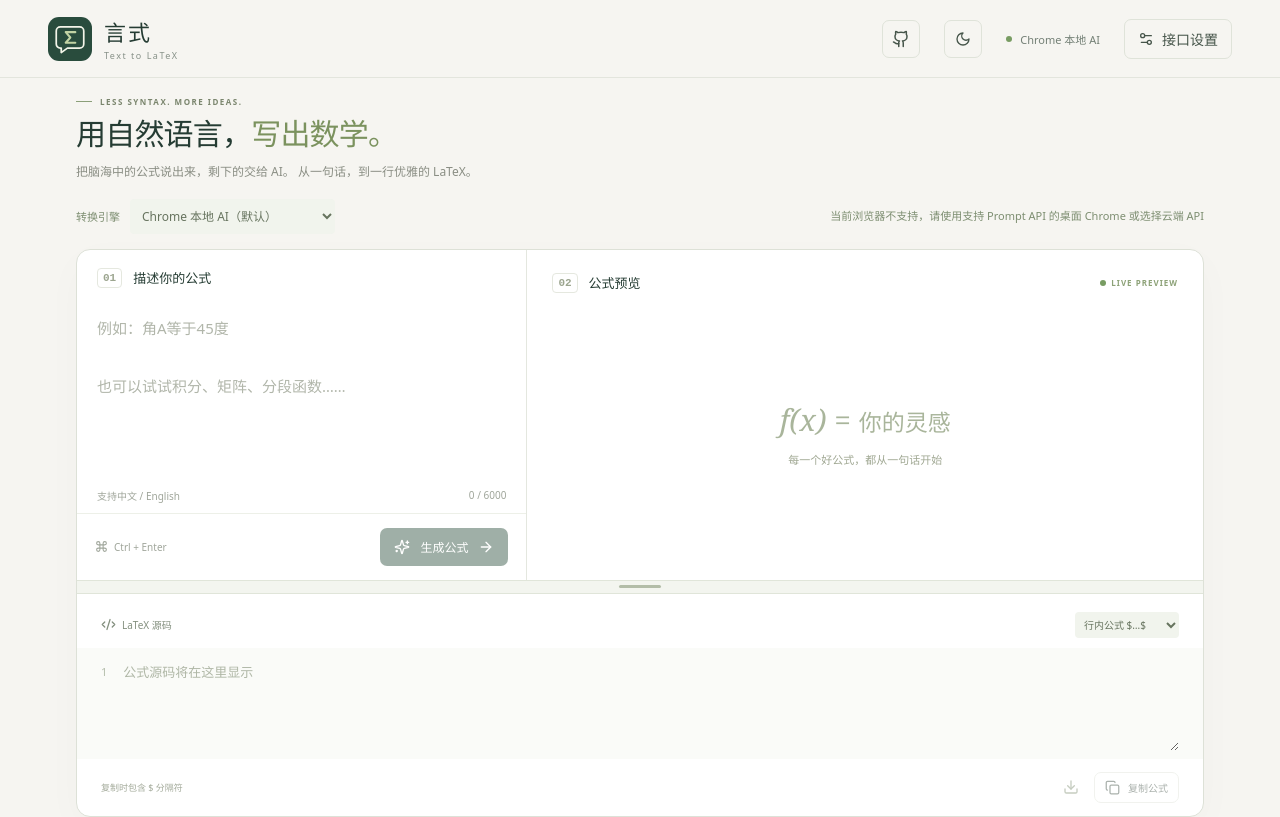
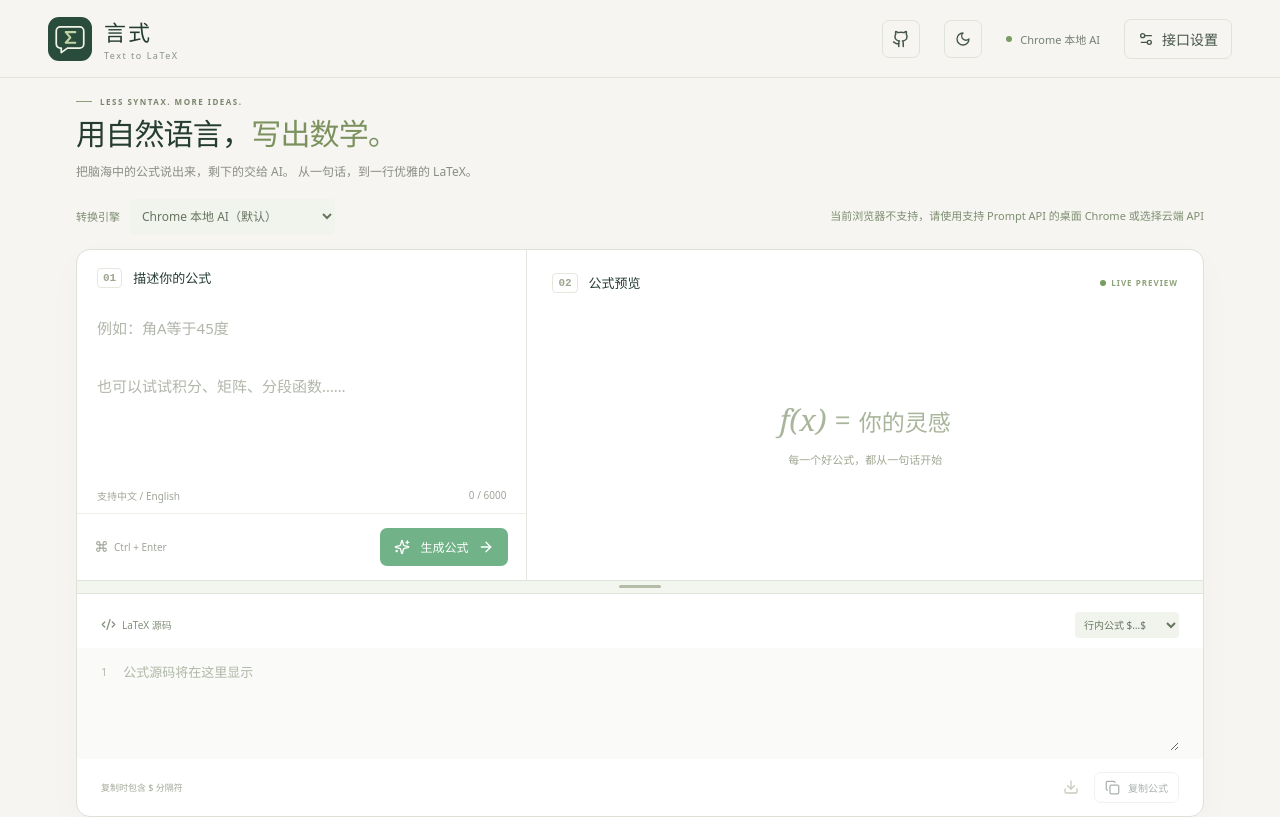
Before and after one commit to charley008/txt2latex, a React (Vite) app: page / in a window 1280 px wide. Shown: the top 817 px of the page. Built offline with nearby package versions, Linux system fonts and the light colour scheme.

Commit message:
Use solid green and white for generate button in both themes

```diff
--- a/src/style.css
+++ b/src/style.css
@@ -121,3 +121,5 @@
 [data-theme="dark"] .translation{border-color:#505057}
 [data-theme="dark"] .description::placeholder,[data-theme="dark"] .source textarea::placeholder{color:#b8b8c0}
 [data-theme="dark"] .hero p,[data-theme="dark"] .section-label,[data-theme="dark"] .engine-bar,[data-theme="dark"] .source-heading,[data-theme="dark"] .modal>p,[data-theme="dark"] .modal small,[data-theme="dark"] .model-badge,[data-theme="dark"] .input-meta,[data-theme="dark"] .output-actions,[data-theme="dark"] footer,[data-theme="dark"] .muted,[data-theme="dark"] .convert-bar>span,[data-theme="dark"] .preview p{color:#c6c6cd}
+
+.convert-bar .primary,[data-theme="dark"] .convert-bar .primary{background:#16803c;color:#fff}.convert-bar .primary:hover,[data-theme="dark"] .convert-bar .primary:hover{background:#126b32}.convert-bar .primary:disabled,[data-theme="dark"] .convert-bar .primary:disabled{background:#16803c;color:#fff;opacity:.6}
```
